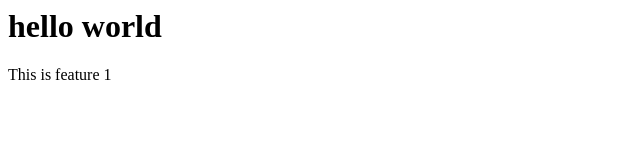
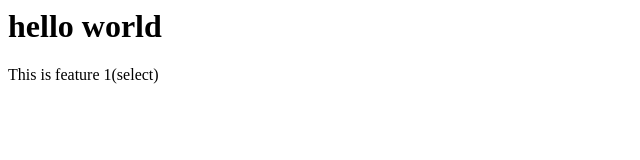
Before and after one commit to adi-1703/firstlocalrepo, a plain HTML site: page index.html in a window 1280 px wide. Shown: the full height of the page, 0-640 px from the left. Drawn offline with Linux system fonts and the light colour scheme.

```diff
--- a/index.html
+++ b/index.html
@@ -2,5 +2,5 @@
     hello world
 </h1>
 <p>
-    This is feature 1
+    This is feature 1(select)
 </p>
```
